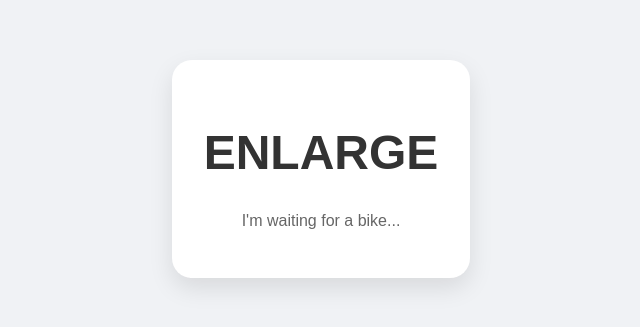
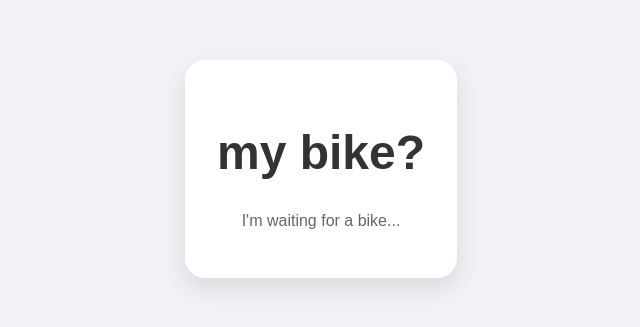
Before and after one commit to shloimyzf/pls, a plain HTML site: page index.html in a window 1280 px wide. Shown: the part 231-558 px from the top of the page, without its empty margins (319-959 px from the left). Drawn offline with Linux system fonts and the light colour scheme.

Commit message:
Change heading text from 'ENLARGE' to 'my bike?'

```diff
--- a/index.html
+++ b/index.html
@@ -37,7 +37,7 @@
 <body>
 
 <div class="container">
-  <h1 onclick="this.style.fontSize='5rem'">ENLARGE</h1>
+  <h1 onclick="this.style.fontSize='5rem'">my bike?</h1>
   <p>I'm waiting for a bike...</p>
 </div>
 
```
